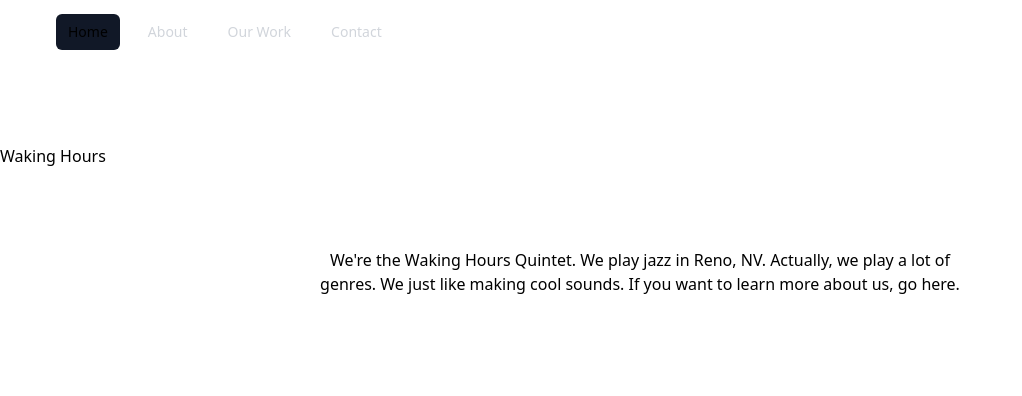
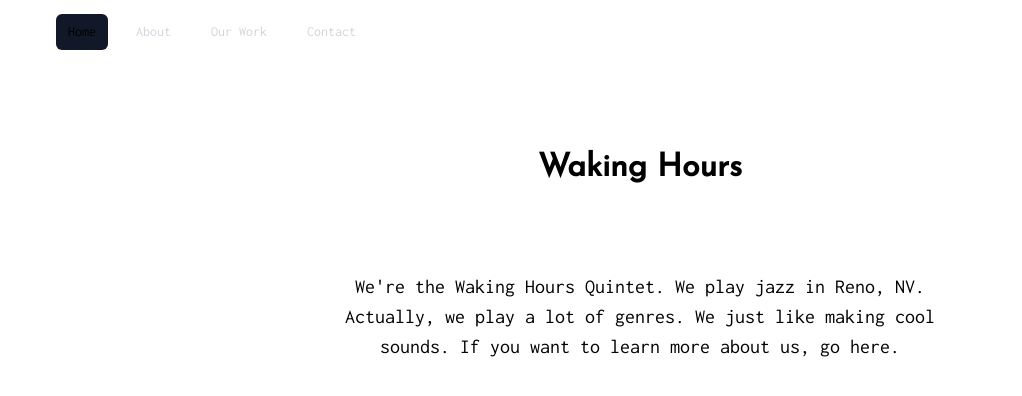
Before and after one commit to dvub/whq-site, a Next.js app: page / in a window 1280 px wide. Shown: the top 396 px of the page, without its empty margins (0-1022 px from the left). Built offline with nearby package versions, Linux system fonts and the light colour scheme.

Commit message:
add styles for text

```diff
--- a/styles/globals.css
+++ b/styles/globals.css
@@ -5,14 +5,26 @@
 
 @media (prefers-color-scheme: dark) {
   :root {
-    --background-color: #FFFFFF
+    --background-color: #121212;
+    --text-color: #FFFFFF;
   }
 }
 
 body {
     background: var(--background-color);
+    color: var(--text-color);
+    font-family: 'Inconsolata', monospace;
+    font-weight: 400;
 }
 
 h1 {
-    size: 20px
+  font-family: 'Josefin Sans';
+  font-size: 2em;
+  font-weight: bold;
+  text-align: center;
+  margin: auto;
+
 }
+p {
+  font-size: 20px
+}
```
